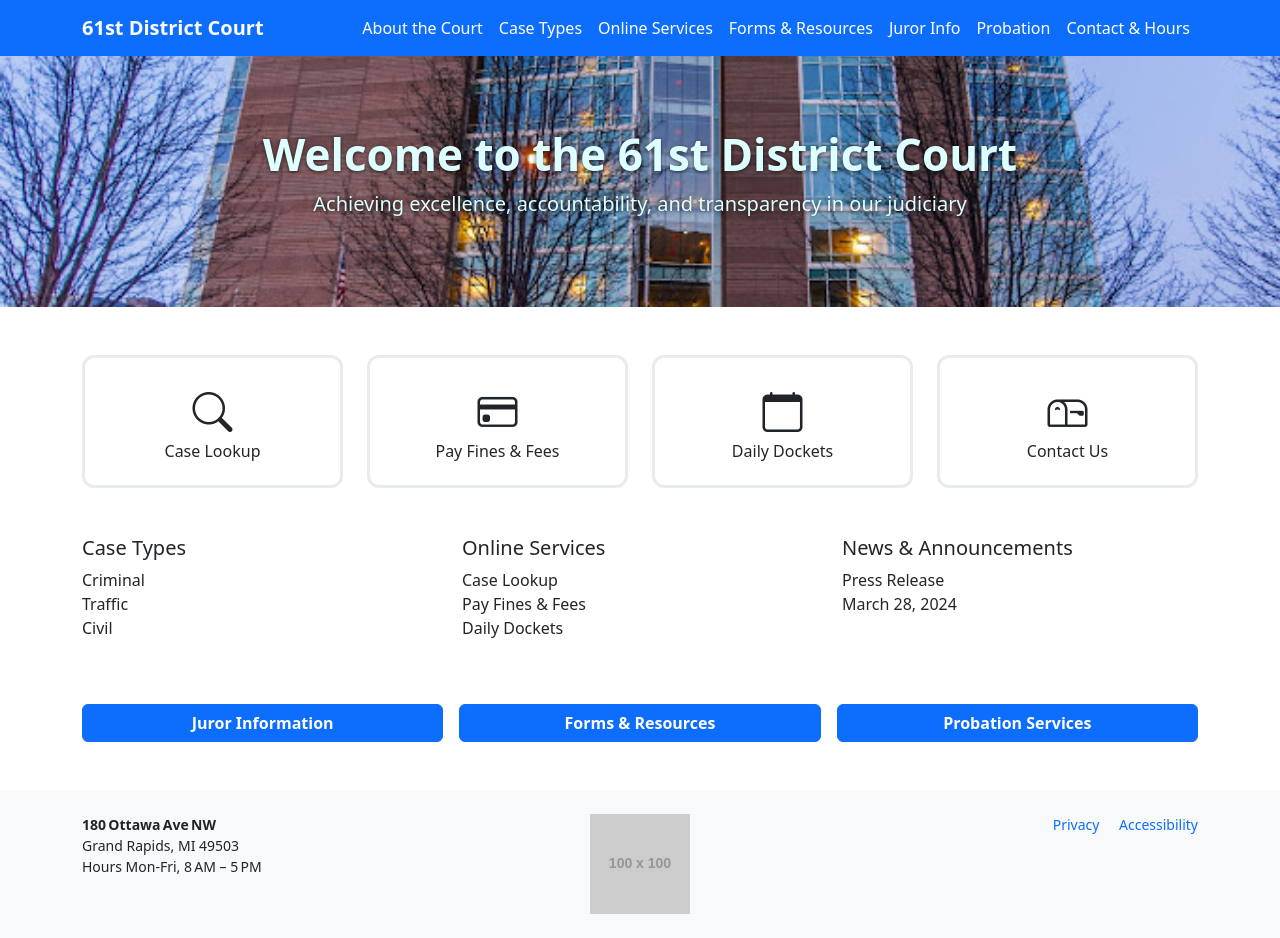
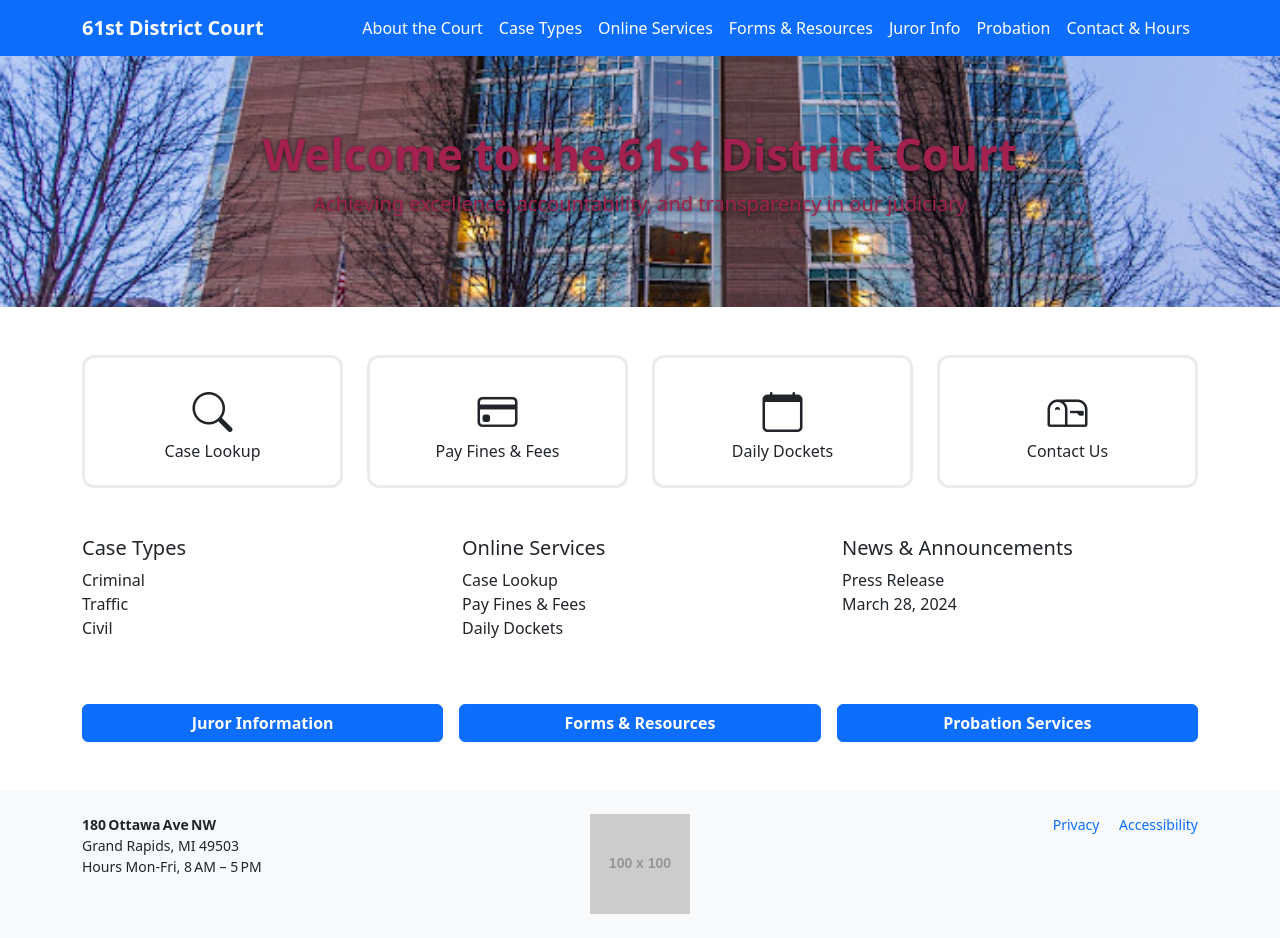
Before and after one commit to DrStern/DanFischer.github.io, a Jekyll site: the page built from index.md, in a window 1280 px wide. Built offline with Jekyll 4.4.1, drawn with Linux system fonts in a browser that asks for light colours.

Commit message:
Update custom.css

```diff
--- a/assets/css/custom.css
+++ b/assets/css/custom.css
@@ -1,7 +1,7 @@
 /* Hero band */
 .hero {
   background: url('/assets/img/courthouse.jpg') center/cover no-repeat;
-  color: #dff;
+  color: #a3214e;
   padding: 4.5rem 0;
   text-shadow: 0 1px 4px rgba(0,0,0,.7);
 }
```
